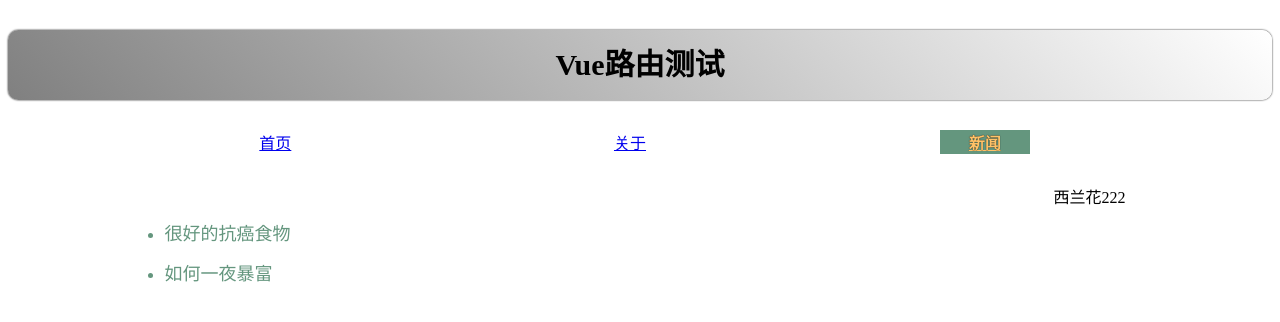
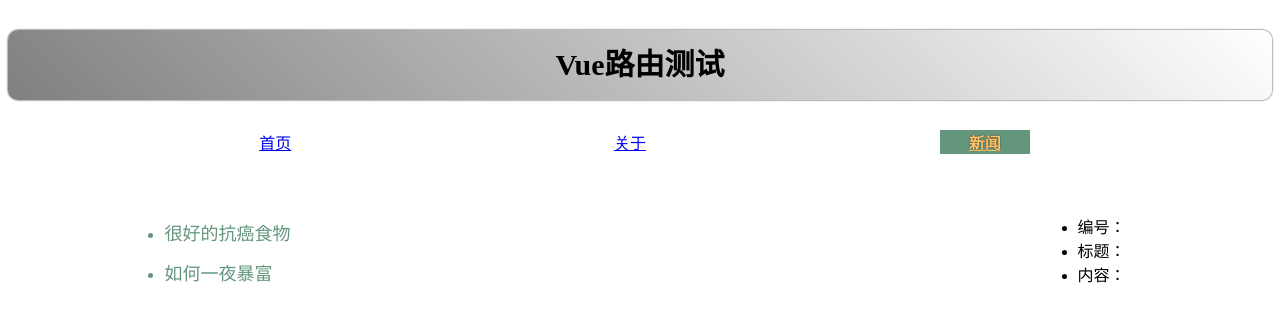
Before and after one commit to Ada-design/qianduan, a Vue app in the folder hello_vue3/: page /news/detail2 in a window 1280 px wide. Shown: the top 322 px of the page. Built offline with nearby package versions, Linux system fonts and the light colour scheme.

Commit message:
路由query参数

```diff
--- a/hello_vue3/src/views/NewsDemo.vue
+++ b/hello_vue3/src/views/NewsDemo.vue
@@ -4,7 +4,18 @@
         <div>
             <ul>
                 <li v-for="(item, index) in newsList" :key="index">
-                    <RouterLink :to="item.path">{{ item.title }}</RouterLink>
+                    <!-- 第一种query动态传参 -->
+                    <!-- 使用``,模板字符串嵌入js -->
+                    <!-- <RouterLink :to="`${item.path}?id=${item.id}&title=${item.title}&content=${item.content}`">{{ item.title  }}</RouterLink> -->
+                    <!-- 第二种query动态传参 -->
+                    <RouterLink :to="{
+                        path: item.path,
+                        query: {
+                            id: item.id,
+                            title: item.title,
+                            content: item.content
+                        }
+                    }">{{ item.title }}</RouterLink>
                 </li>
             </ul>
         </div>
--- a/hello_vue3/src/views/news/news1-content.vue
+++ b/hello_vue3/src/views/news/news1-content.vue
@@ -1,11 +1,15 @@
 <template>
-    <div>
-        西兰花
-    </div>
+    <ul class="news-list">
+        <li>编号：{{ route.query.id }}</li>
+        <li>标题：{{ route.query.title }}</li>
+        <li>内容：{{ route.query.content }}</li>
+    </ul>
 </template>
 
 <script lang="ts" setup name="news1">
-
+import { useRoute } from 'vue-router';
+let route = useRoute()
+console.log(route)
 </script>
 
 <style scoped></style>
--- a/hello_vue3/src/views/news/news2-content.vue
+++ b/hello_vue3/src/views/news/news2-content.vue
@@ -1,11 +1,15 @@
 <template>
-    <div>
-        西兰花222
-    </div>
+       <ul class="news-list">
+        <li>编号：{{ route.query.id }}</li>
+        <li>标题：{{ route.query.title }}</li>
+        <li>内容：{{ route.query.content }}</li>
+    </ul>
 </template>
 
 <script lang="ts" setup name="news2">
-
+import { useRoute } from 'vue-router';
+let route = useRoute()
+console.log(route)
 </script>
 
 <style scoped></style>
```
